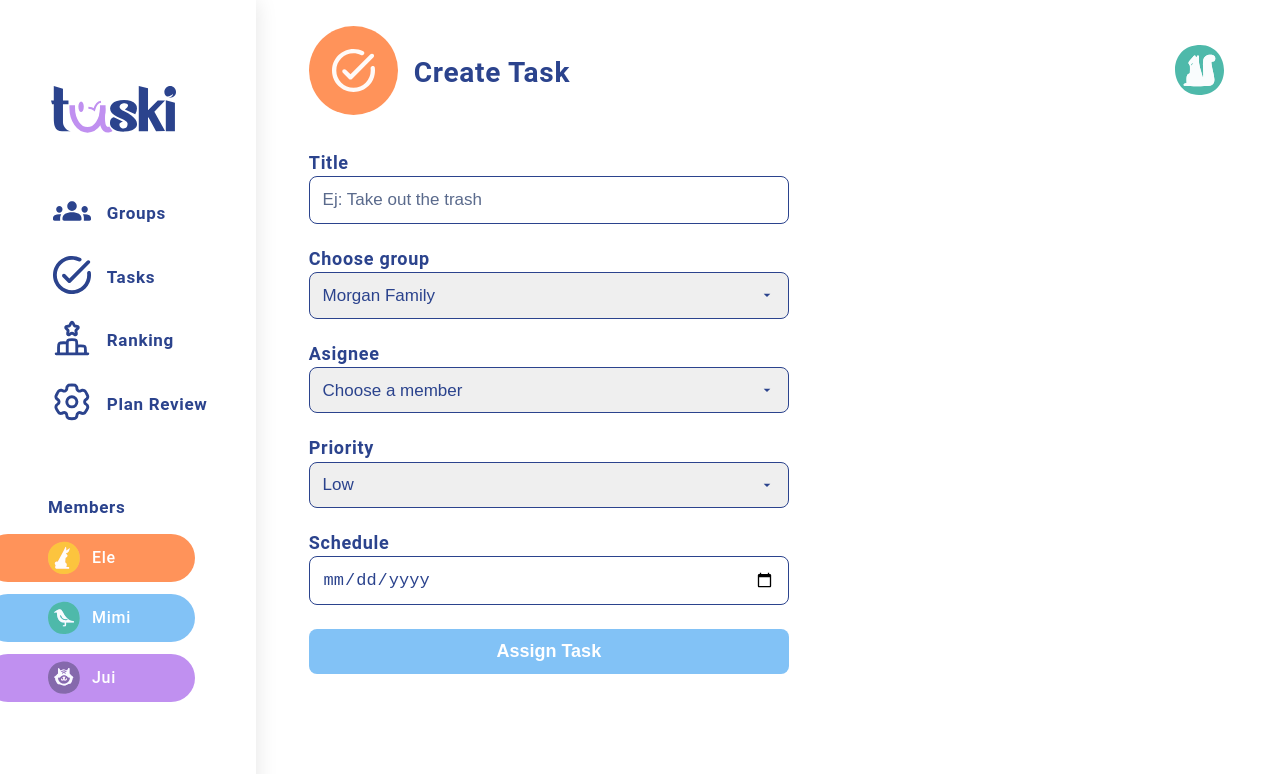
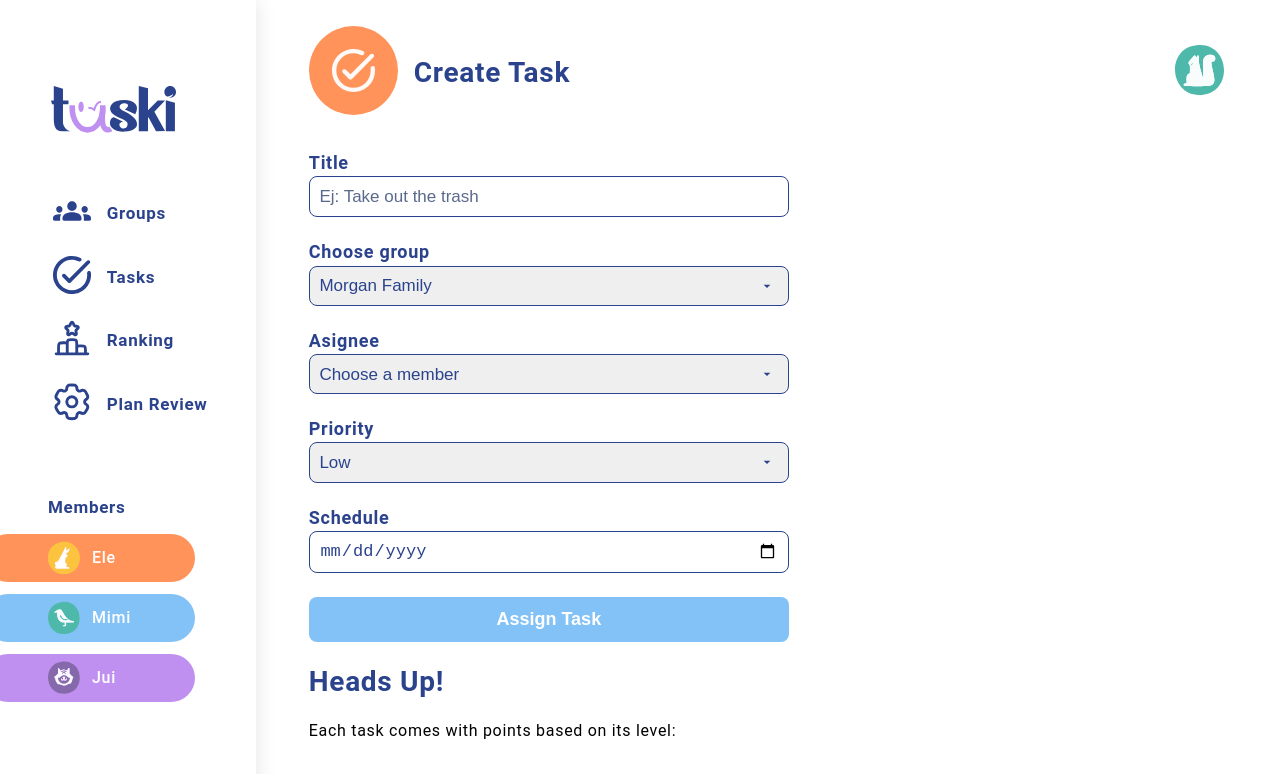
Before and after one commit to NikSala10/TaskiProject, a React (Vite) app: page /create-task in a window 1280 px wide. Shown: the top 774 px of the page. Built offline with nearby package versions, Linux system fonts and the light colour scheme.

Commit message:
style(page/create task): add styles for createTask page

```diff
--- a/src/components/InputTask/InputTask.css
+++ b/src/components/InputTask/InputTask.css
@@ -14,7 +14,7 @@
 .input-field-task {
   border: 1.5px solid #2B438D;
   border-radius: 0.5rem;
-  padding: 0.8rem;
+  padding: 0.6rem;
   font-size: 17px;
   font-weight: 300;
   color: #2B438D;
--- a/src/pages/CreateTask/CreateTask.tsx
+++ b/src/pages/CreateTask/CreateTask.tsx
@@ -59,6 +59,12 @@ const CreateTask = () => {
           <Button text="Assign Task" color="#82C2F6" width="480px" />
           </div>
         </form>
+        <div className="heads-up">
+          <h2>Heads Up!</h2>
+          <div className="div-head">
+            <p>Each task comes with points based on its level:</p>
+          </div>
+        </div>
     </div>
   );
 };
```
